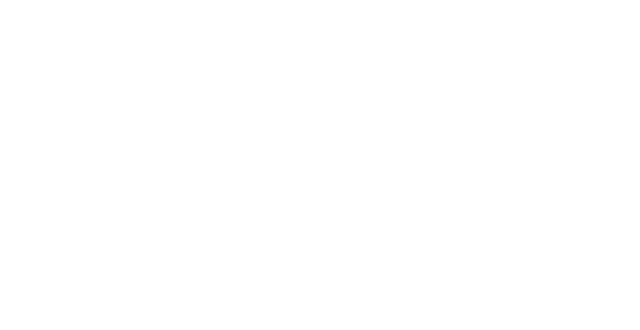
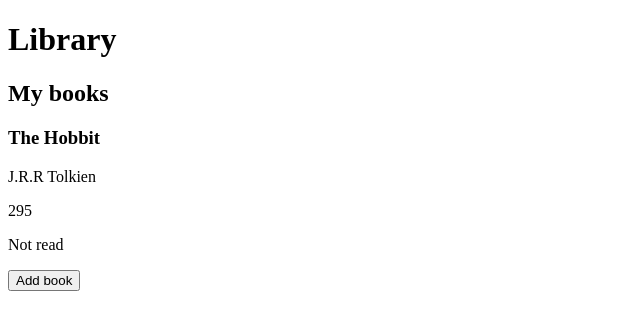
Before and after one commit to dajaramim/library-top, a plain HTML site: page index.html in a window 1280 px wide. Shown: the whole page, without its empty margins (0-640 px from the left). Drawn offline with Linux system fonts and the light colour scheme.

Commit message:
feat: list of book are now render

```diff
--- a/index.html
+++ b/index.html
@@ -1,12 +1,20 @@
 <!DOCTYPE html>
 <html lang="en">
-<head>
-    <meta charset="UTF-8">
-    <meta name="viewport" content="width=device-width, initial-scale=1.0">
+  <head>
+    <meta charset="UTF-8" />
+    <meta name="viewport" content="width=device-width, initial-scale=1.0" />
     <title>Document</title>
-    <link rel="stylesheet" href="style.css">
-</head>
-<body>
+    <link rel="stylesheet" href="style.css" />
+  </head>
+  <body>
+    <h1>Library</h1>
+    <main>
+      <h2>My books</h2>
+      <div id="books-container"></div>
+    </main>
 
-</body>
+    <button id="add-btn">Add book</button>
+
+    <script src="library.js"></script>
+  </body>
 </html>
--- a/library.js
+++ b/library.js
@@ -1,4 +1,8 @@
+booksContainer = document.querySelector('#books-container');
+addBtn = document.querySelector('#add-btn');
+
 const myLibrary = [];
+
 
 class Book {
   constructor(title, author, pages, read) {
@@ -11,7 +15,33 @@ class Book {
 
 function addBookToLibrary(book) {
   // do stuff here
-  myLibrary.push(book)
+  myLibrary.push(book);
 }
-addBookToLibrary("harry potter")
+
+function renderLibrary() {
+  myLibrary.forEach(book => {
+    const bookDiv = document.createElement('DIV');
+    const bookTitle = document.createElement('H3');
+    const bookAuthor = document.createElement('P');
+    const bookPages = document.createElement('P');
+    const bookRead = document.createElement('P');
+
+    bookTitle.textContent = book.title;
+    bookAuthor.textContent = book.author;
+    bookPages.textContent = book.pages;
+    bookRead.textContent = book.read ? "Read" : "Not read";
+
+    bookDiv.appendChild(bookTitle);
+    bookDiv.appendChild(bookAuthor);
+    bookDiv.appendChild(bookPages);
+    bookDiv.appendChild(bookRead);
+
+    booksContainer.appendChild(bookDiv);
+  });
+}
+
+theHobbit = new Book("The Hobbit", "J.R.R Tolkien", "295", false);
+addBookToLibrary(theHobbit)
 console.log(myLibrary);
+
+renderLibrary()
```
